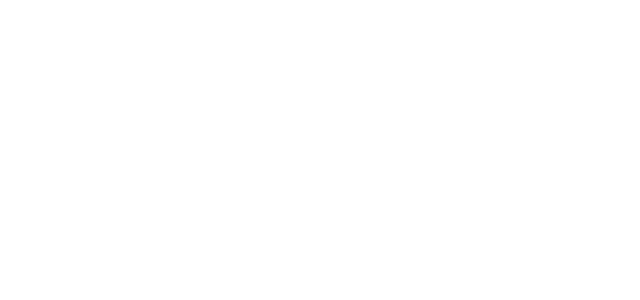
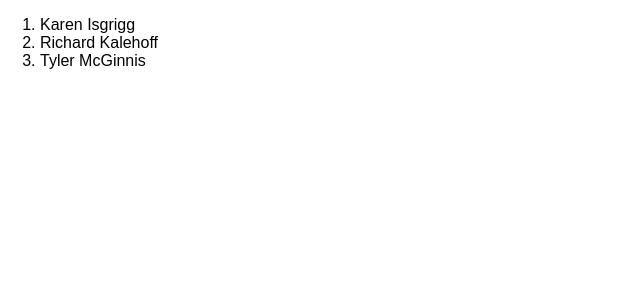
Before and after one commit to jaemin-han/Hotel-List-react-project, a React (Create React App) app: page / in a window 1280 px wide. Shown: the top 300 px of the page, without its empty margins (0-640 px from the left). Built offline with nearby package versions, Linux system fonts and the light colour scheme.

Commit message:
.map to get contact with es6 implicit return arrown function

```diff
--- a/src/ListContacts.js
+++ b/src/ListContacts.js
@@ -2,10 +2,14 @@
 
 class ListContacts extends Component {
     render() {
-        console.log("Props", this.props)
+        // console.log("Props", this.props)
         return (
             <ol className="contact-list">
-
+                {this.props.contacts.map((contact) => (
+                    <li key={contact.id}>
+                        {contact.name}
+                    </li>
+                ))}
             </ol>
         )
     }
```
